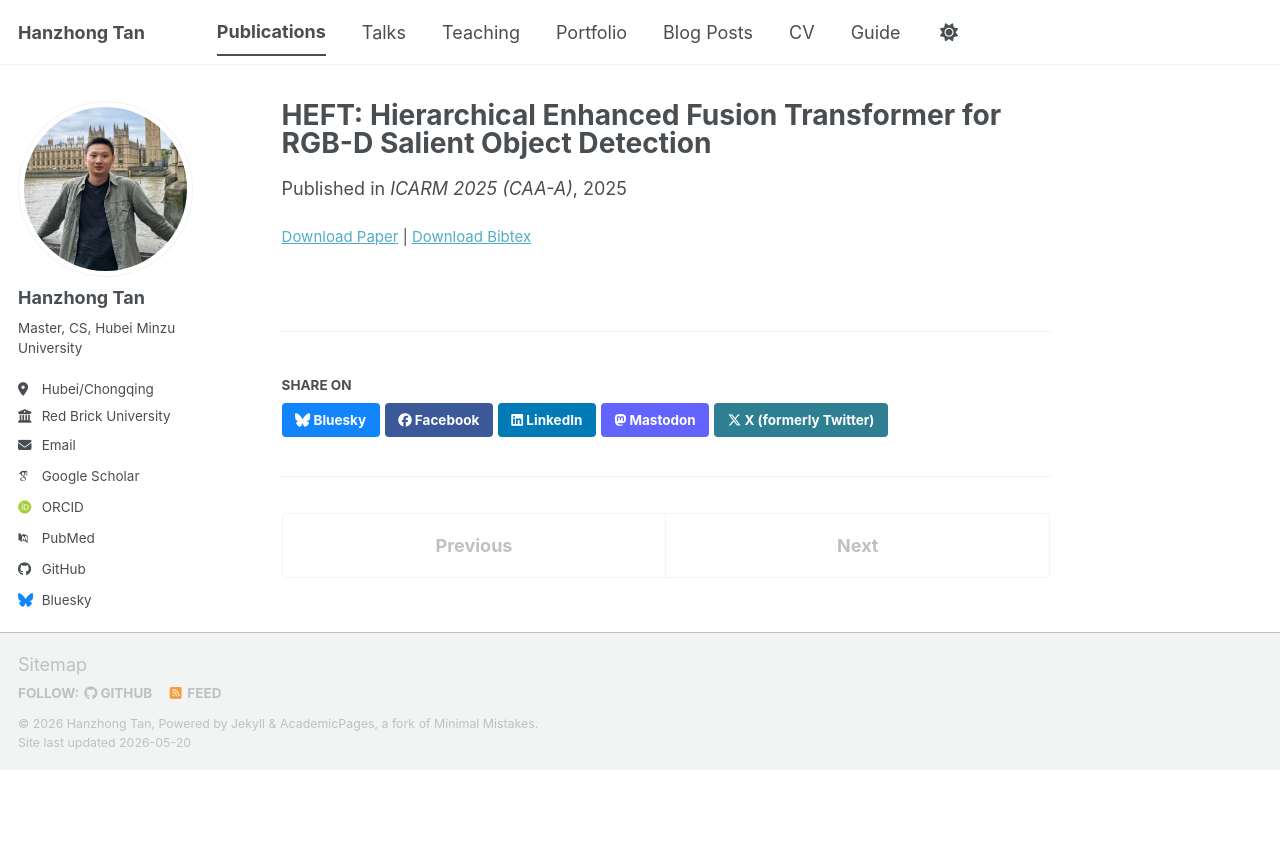
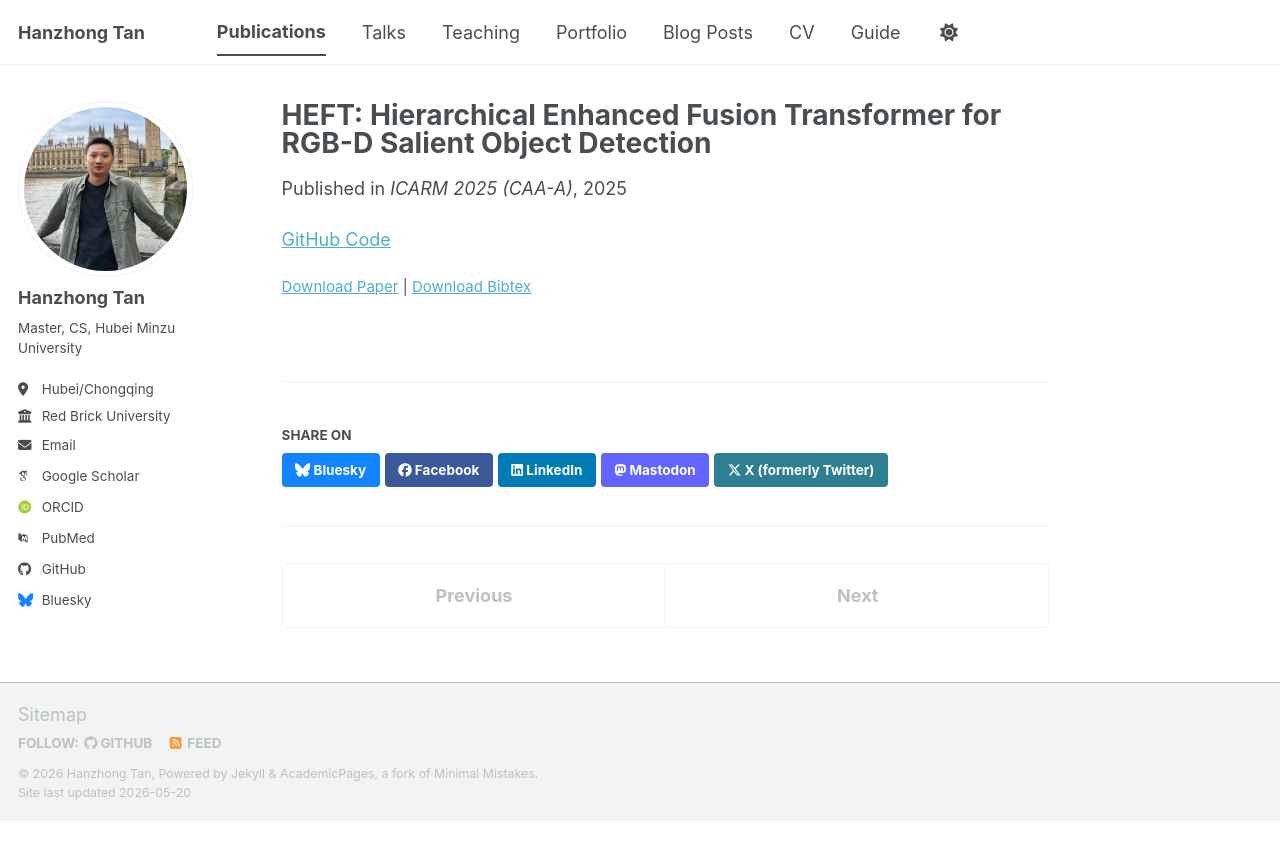
Before and after one commit to liangjiaxiaoqi/liangjiaxiaoqi.github.io, a Jekyll site: the page built from _publications/2025-12-22-HEFT-number-2.md, in a window 1280 px wide. Shown: the top 860 px of the page. Built offline with Jekyll 4.4.1, drawn with Linux system fonts in a browser that asks for light colours; some web fonts are replaced; a script bundle is joined from its source files by our own code; library files that are not in the unit come from our copies.

Commit message:
Update 2025-12-22-HEFT-number-2.md

```diff
--- a/_publications/2025-12-22-HEFT-number-2.md
+++ b/_publications/2025-12-22-HEFT-number-2.md
@@ -7,8 +7,7 @@ excerpt: 'Authors: **Hanzhong Tan**; Shuangbing Wen; Li Zhu; Haifeng Huang; Ling
 date: 2025-12-22
 venue: 'ICARM 2025 (CAA-A)'
 paperurl: 'https://liangjiaxiaoqi.github.io/files/2-HEFT.pdf'
-url_code: 'https://liangjiaxiaoqi.github.io/publications/'
 bibtexurl: 'https://liangjiaxiaoqi.github.io/files/2-HEFT.bib'
-featured: true
 #citation: #'H. Tan et al., "HEFT: Hierarchical Enhanced Fusion Transformer for RGB-D Salient Object Detection," 2025 International Conference on Advanced Robotics and Mechatronics (ICARM), Portsmouth, United Kingdom, 2025, pp. 982-987, doi: 10.1109/ICARM65671.2025.11293468.'  #'Your Name, You. (2009). &quot;Paper Title Number 1.&quot; <i>Journal 1</i>. 1(1).'
 ---
+[GitHub Code](https://liangjiaxiaoqi.github.io/publications/)
```
